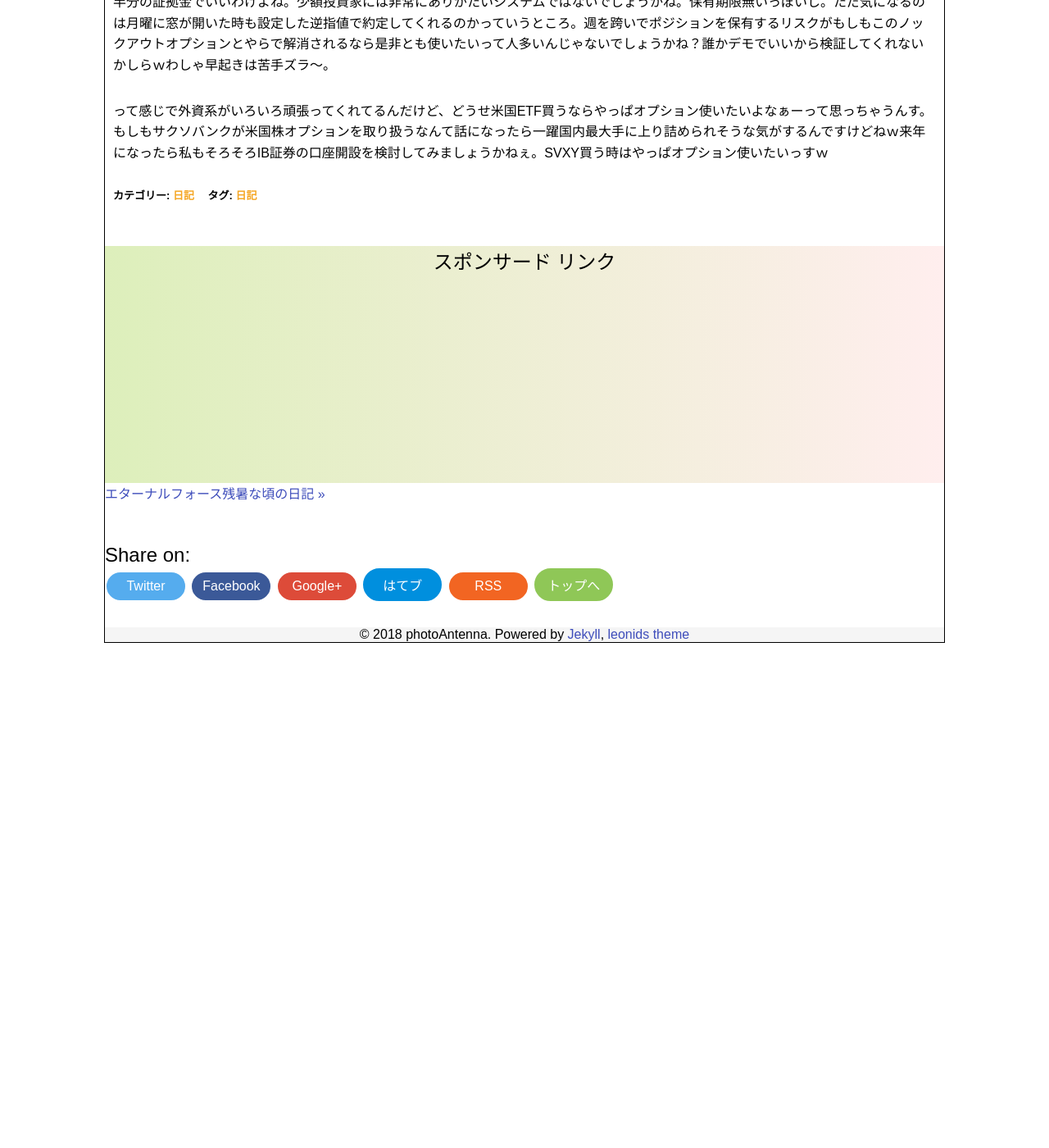
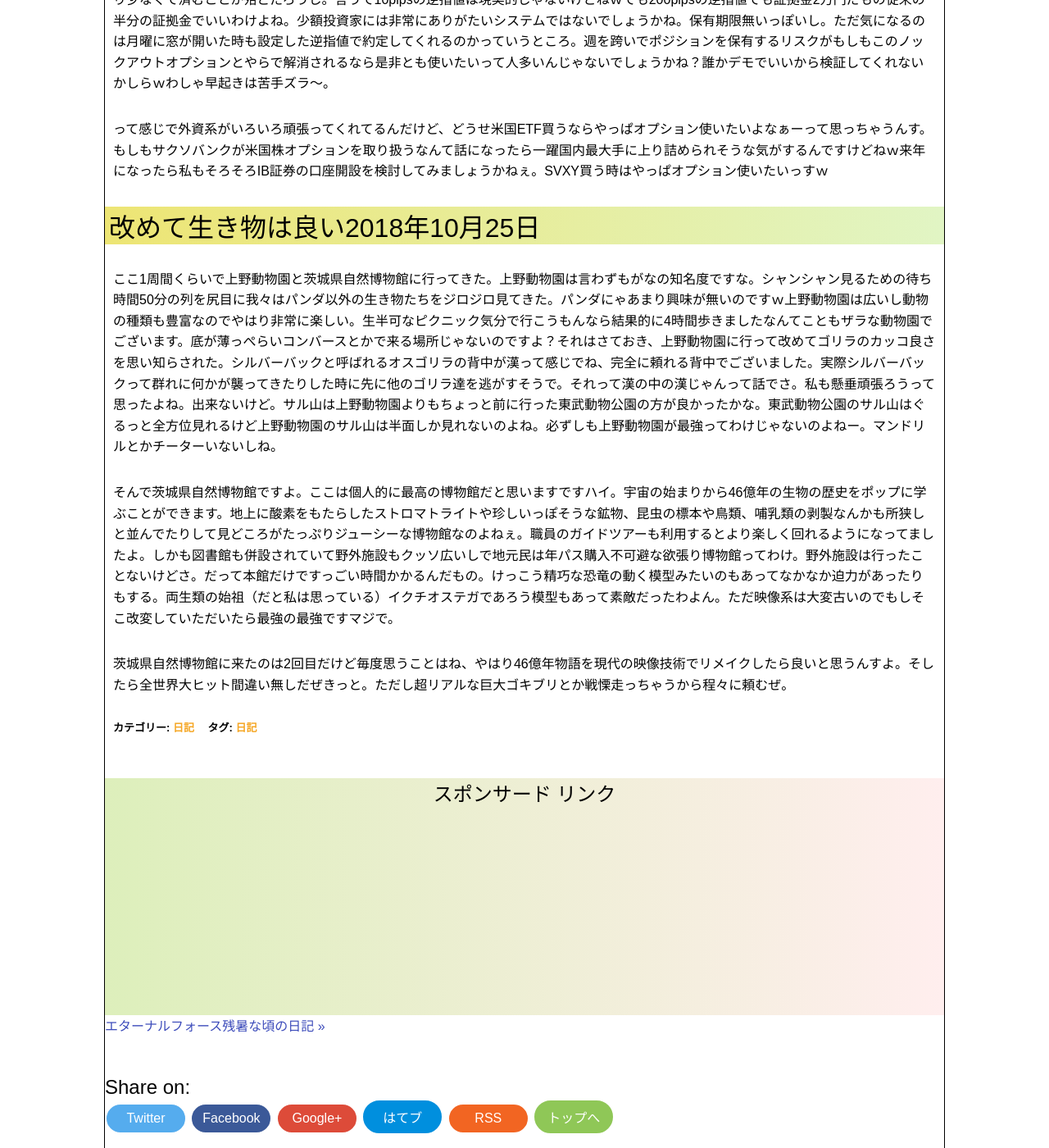
Before and after one commit to photoantenna/photoantenna.github.io, a Jekyll site: the page built from _posts/2018-10-04-diary.md, in a window 1280 px wide and 1400 px high, scrolled down 2926 px. Shown: the whole window at 82% size. Built offline with Jekyll 4.4.1, drawn with Linux system fonts in a browser that asks for light colours; before the commit the page ends 3718 px from its top, so only the background shows below that; some of the changed text lies outside the part shown.

Commit message:
日記更新

```diff
--- a/_posts/2018-10-04-diary.md
+++ b/_posts/2018-10-04-diary.md
@@ -2,12 +2,12 @@
 layout: post
 title: "過ごしやすいが故に過ぎるのも早い頃の日記"
 permalink: diary13
-excerpt: "updated2018-10-18,日常のことや出来事に対する自分の反応を文章化していこうのコーナーです。特にテーマも設けずにつらつらと書いていくとっても楽しいコーナーです。見る人にとって楽しいコーナーかどうかは定かではありませんよー"
+excerpt: "updated2018-10-25,日常のことや出来事に対する自分の反応を文章化していこうのコーナーです。特にテーマも設けずにつらつらと書いていくとっても楽しいコーナーです。見る人にとって楽しいコーナーかどうかは定かではありませんよー"
 categories: "日記"
 tags: "日記"
-keywords: "東武動物公園, 雇用統計, VIX, サクソバンク, IG証券, ノックアウトオプション"
+keywords: "東武動物公園, 雇用統計, VIX, サクソバンク, IG証券, ノックアウトオプション, 上野動物園, 茨城県自然博物館"
 mokuji: true
-update: 2018-10-18
+update: 2018-10-25
 image:
   feature: diary.jpg
 ---
@@ -41,3 +41,11 @@ image:
 他にはIG証券でノックアウトオプションとかいうのがリリースされてたようですよ奥様。使い勝手は絶対に滑らない逆指値を置くFXって感じ。1万通貨単位。最大の特徴は必要証拠金が最大損失分というところですな。例えば成行でも指値でもいいけど約定値から100pips分の逆指値を置いた1万通貨のドル円なら必要証拠金は1万円とプレミアム100円くらい。10pipsの逆指値なら証拠金1000円でオッケーって感じっす。ロングショートどちらでもOKでスワップも付く。コレなかなか良いんじゃないかな？最大損失額が事前にわかるし証拠金が普通のFXより少なくて済むことが殆どだろうし。言うて10pipsの逆指値は現実的じゃないけどねｗでも200pipsの逆指値でも証拠金2万円だもの従来の半分の証拠金でいいわけよね。少額投資家には非常にありがたいシステムではないでしょうかね。保有期限無いっぽいし。ただ気になるのは月曜に窓が開いた時も設定した逆指値で約定してくれるのかっていうところ。週を跨いでポジションを保有するリスクがもしもこのノックアウトオプションとやらで解消されるなら是非とも使いたいって人多いんじゃないでしょうかね？誰かデモでいいから検証してくれないかしらｗわしゃ早起きは苦手ズラ〜。
 
 って感じで外資系がいろいろ頑張ってくれてるんだけど、どうせ米国ETF買うならやっぱオプション使いたいよなぁーって思っちゃうんす。もしもサクソバンクが米国株オプションを取り扱うなんて話になったら一躍国内最大手に上り詰められそうな気がするんですけどねｗ来年になったら私もそろそろIB証券の口座開設を検討してみましょうかねぇ。SVXY買う時はやっぱオプション使いたいっすｗ
+
+### 改めて生き物は良い2018年10月25日
+
+ここ1周間くらいで上野動物園と茨城県自然博物館に行ってきた。上野動物園は言わずもがなの知名度ですな。シャンシャン見るための待ち時間50分の列を尻目に我々はパンダ以外の生き物たちをジロジロ見てきた。パンダにゃあまり興味が無いのですｗ上野動物園は広いし動物の種類も豊富なのでやはり非常に楽しい。生半可なピクニック気分で行こうもんなら結果的に4時間歩きましたなんてこともザラな動物園でございます。底が薄っぺらいコンバースとかで来る場所じゃないのですよ？それはさておき、上野動物園に行って改めてゴリラのカッコ良さを思い知らされた。シルバーバックと呼ばれるオスゴリラの背中が漢って感じでね、完全に頼れる背中でございました。実際シルバーバックって群れに何かが襲ってきたりした時に先に他のゴリラ達を逃がすそうで。それって漢の中の漢じゃんって話でさ。私も懸垂頑張ろうって思ったよね。出来ないけど。サル山は上野動物園よりもちょっと前に行った東武動物公園の方が良かったかな。東武動物公園のサル山はぐるっと全方位見れるけど上野動物園のサル山は半面しか見れないのよね。必ずしも上野動物園が最強ってわけじゃないのよねー。マンドリルとかチーターいないしね。
+
+そんで茨城県自然博物館ですよ。ここは個人的に最高の博物館だと思いますですハイ。宇宙の始まりから46億年の生物の歴史をポップに学ぶことができます。地上に酸素をもたらしたストロマトライトや珍しいっぽそうな鉱物、昆虫の標本や鳥類、哺乳類の剥製なんかも所狭しと並んでたりして見どころがたっぷりジューシーな博物館なのよねぇ。職員のガイドツアーも利用するとより楽しく回れるようになってましたよ。しかも図書館も併設されていて野外施設もクッソ広いしで地元民は年パス購入不可避な欲張り博物館ってわけ。野外施設は行ったことないけどさ。だって本館だけですっごい時間かかるんだもの。けっこう精巧な恐竜の動く模型みたいのもあってなかなか迫力があったりもする。両生類の始祖（だと私は思っている）イクチオステガであろう模型もあって素敵だったわよん。ただ映像系は大変古いのでもしそこ改変していただいたら最強の最強ですマジで。
+
+茨城県自然博物館に来たのは2回目だけど毎度思うことはね、やはり46億年物語を現代の映像技術でリメイクしたら良いと思うんすよ。そしたら全世界大ヒット間違い無しだぜきっと。ただし超リアルな巨大ゴキブリとか戦慄走っちゃうから程々に頼むぜ。
```
